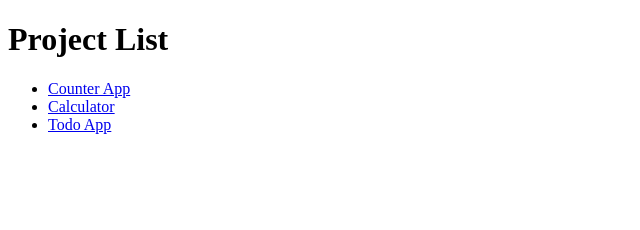
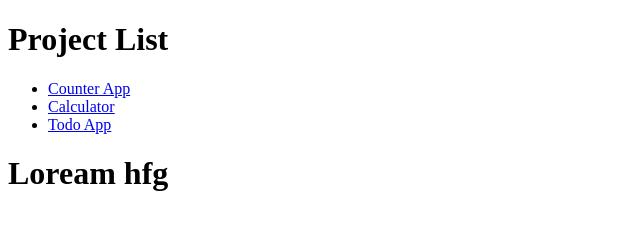
Before and after one commit to nidhipatelcoder/html-css-js-project, a plain HTML site: page index.html in a window 1280 px wide. Shown: the whole page, without its empty margins (0-640 px from the left). Drawn offline with Linux system fonts and the light colour scheme.

Commit message:
hitech test

```diff
--- a/index.html
+++ b/index.html
@@ -19,6 +19,10 @@
 
     </ul>
 
+    <div>
+        <h1>Loream hfg</h1>
+    </div>
+
 
 </body>
 
```
